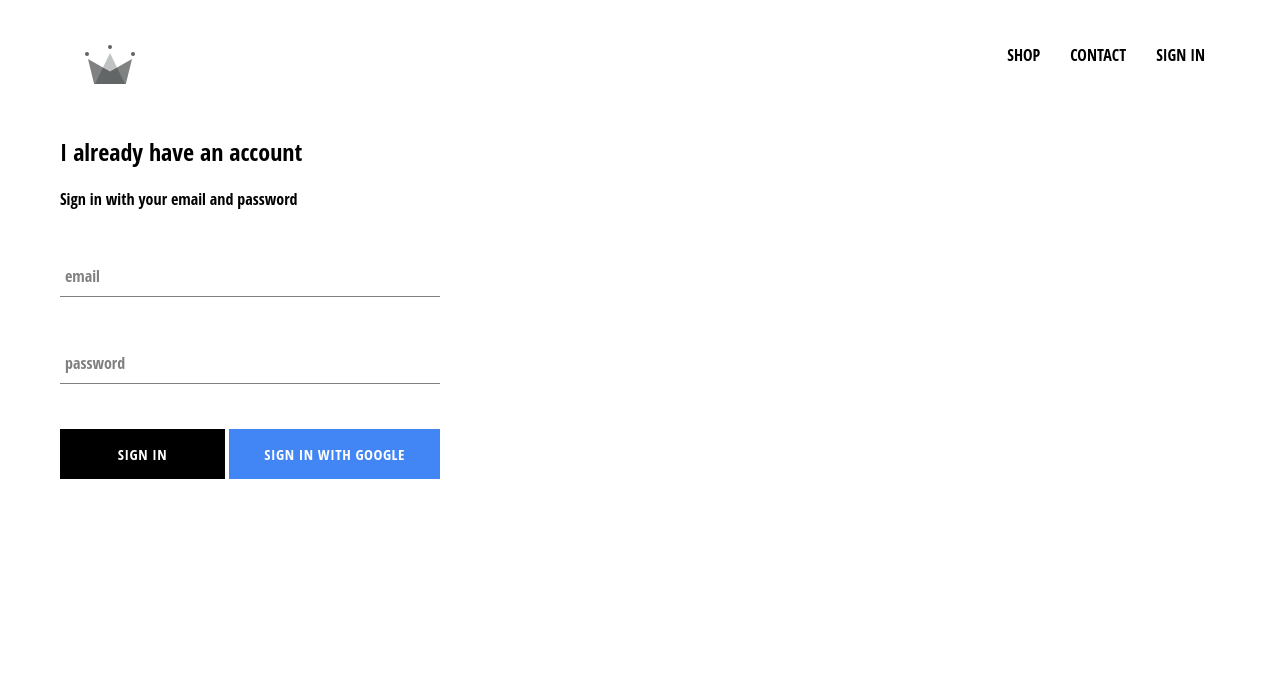
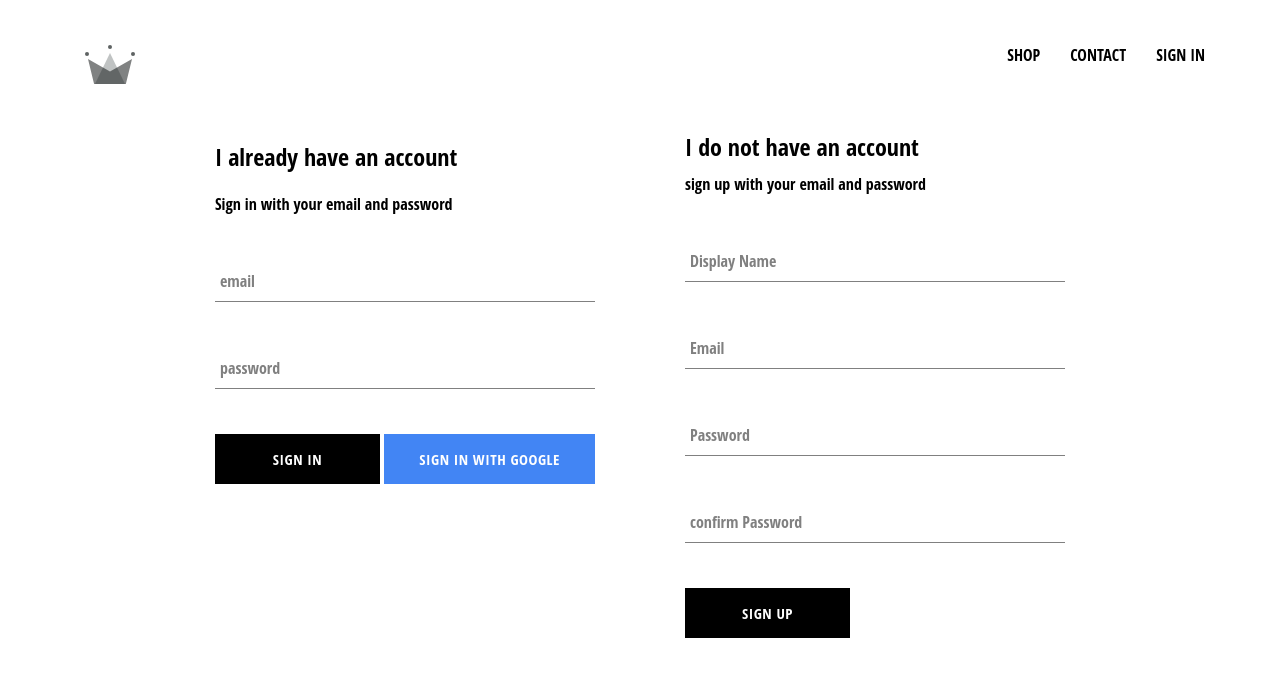
Before and after one commit to kizi2nv/crwn-clothing, a React (Create React App) app: page /signin in a window 1280 px wide. Shown: the top 676 px of the page. Built offline with nearby package versions, Linux system fonts and the light colour scheme; no server answers.

Commit message:
implemented firebase utils, incuding ability to store authenticated users into our firestore database

```diff
--- a/src/App.js
+++ b/src/App.js
@@ -11,21 +11,45 @@
 
 import Header from './components/header/header.components';
 
-import {auth} from './firebase/firebase.utils';
+import {auth,createUserProfileDocument} from './firebase/firebase.utils';
 
 class App extends React.Component{
   constructor(){
     super();
+
     this.state = {
       currentUser:null
     };
   }
-  unsubscribeFromAuth = null
+  unsubscribeFromAuth = null ;
+
   componentDidMount(){
-    this.unsubscribeFromAuth = auth.onAuthStateChanged(user => {
-      this.setState({currentUser:user});
+    this.unsubscribeFromAuth = auth.onAuthStateChanged(async userAuth => {
+
+
+      if (userAuth) {
+
+        const userRef = await createUserProfileDocument(userAuth);
+
+        userRef.onSnapshot(snapShot =>{
+
+          this.setState({
+            currentUser:{
+              id: snapShot.id,
+              ...snapShot.data()
+            }
+          })
+          console.log(this.state);
         });
+
+
+      }
+      else{
+        this.setState({currentUser:userAuth});
+      }
+    });
   }
+
   componentWillUnmount(){
     this.unsubscribeFromAuth();
   }
--- a/src/components/sign-in/sign-in.component.jsx
+++ b/src/components/sign-in/sign-in.component.jsx
@@ -61,7 +61,11 @@
 
                 <div className='buttons'>
                     <CustomButton type="submit" >Sign In</CustomButton>
-                    <CustomButton  onClick={signInWithGoogle} isGoogleSignIn>{''} sign in With Google{''}</CustomButton>
+                    <CustomButton  onClick={signInWithGoogle} isGoogleSignIn>
+                        {' '}
+                         sign in With Google
+                         {' '}
+                         </CustomButton>
                 </div>
                 </form>
 
--- /dev/null
+++ b/src/components/sign-up/sign-up.component.jsx
@@ -0,0 +1,114 @@
+import React from 'react';
+
+import FormInput from '../form-input/form-input.component';
+
+import CustomButton from '../custom-button/custom-button.component';
+
+import {auth, createUserProfileDocument} from '../../firebase/firebase.utils';
+
+import './sign-up.styles.scss';
+
+
+class SignUp extends React.Component{
+    constructor(){
+        super();
+
+
+    this.state= {
+        displayName:'',
+        email:'',
+        password:'',
+        confirmPassword: ''
+     };
+    }
+    handleSubmit = async event => {
+        event.preventDefault();
+
+        const{ displayName, email, password, confirmPassword} = this.state;
+
+        if(password !== confirmPassword){
+         alert("passwords don't match") ;
+         return;
+        }
+
+        try{
+            const{user} = await auth.createUserWithEmailAndPassword(email, password)
+          await createUserProfileDocument(user,{displayName});
+            this.setState(
+                 {
+                    displayName:'',
+                    email:'',
+                    password:'',
+                    confirmPassword: ''
+                 });
+
+        } catch (error){
+            console.error(error);
+        }
+
+    };
+
+    handleChange = event =>{
+      const { name, value}  = event.target;
+      this.setState({[name]:value});
+    };
+
+    render(){
+const{displayName, email, password, confirmPassword}= this.state;
+
+        return(
+            <div className='sign-up'>
+                <h2 className='title'> I do not have an account</h2>
+                <span> sign up with your email and password</span>
+                <form className='sign-up-form' onSubmit={this.handleSubmit}>
+                    <FormInput
+                    type='text'
+                    name='displayName'
+                    value={displayName}
+                    onChange={this.handleChange}
+                    label='Display Name'
+                    required
+                 />
+
+
+
+                    <FormInput
+                    type='email'
+                    name='email'
+                    value={email}
+                    onChange={this.handleChange}
+                    label='Email'
+                    required
+
+
+                    />
+
+                    <FormInput
+                    type='password'
+                    name='password'
+                    value={password}
+                    onChange={this.handleChange}
+                    label='Password'
+                    required
+
+
+                    />
+
+                    <FormInput
+                    type='password'
+                    name='confirmPassword'
+                    value={confirmPassword}
+                    onChange={this.handleChange}
+                    label='confirm Password'
+                    required
+                    />
+
+
+                <CustomButton type='submit'>SIGN UP </CustomButton>
+                </form>
+            </div>
+        )
+    }
+}
+
+export default SignUp;
--- /dev/null
+++ b/src/components/sign-up/sign-up.styles.scss
@@ -0,0 +1,9 @@
+.sign-up{
+    display: flex;
+    flex-direction: column;
+    width: 380px;
+
+    .title{
+        margin:10px 0 ;
+    }
+}
--- a/src/firebase/firebase.utils.js
+++ b/src/firebase/firebase.utils.js
@@ -15,6 +15,38 @@
     measurementId: "G-DC017JZZR7"
   };
 
+  export const createUserProfileDocument = async (userAuth, additionalDAta) =>{
+
+
+
+    if (!userAuth) return;
+    const userRef = firestore.doc(`users/${userAuth.uid}`);
+
+    const snapShot = await userRef.get();
+
+    if (!snapShot.exists){
+      const{displayName, email} = userAuth;
+      const createdAt = new Date();
+try{
+  await userRef.set({
+  displayName,
+  email,
+  createdAt,
+  ...additionalDAta
+})
+
+} catch(error) {
+  console.log('error creating user', error.message);
+
+}
+
+
+   }
+
+    return userRef;
+
+  } ;
+
   firebase.initializeApp(config);
 
   export const auth = firebase.auth();
--- a/src/pages/sign-in-and-sign-up/sign-in-and-sign-up.component.jsx
+++ b/src/pages/sign-in-and-sign-up/sign-in-and-sign-up.component.jsx
@@ -2,11 +2,13 @@
 
 import SignIn from '../../components/sign-in/sign-in.component';
 
+import SignUp from '../../components/sign-up/sign-up.component';
 import './sign-in-and-sign-up.styles.scss';
 
 const SignInAndSignUpPage = () =>(
     <div className='sign-in-and-sign-up'>
         <SignIn/>
+        <SignUp/>
     </div>
 );
 
--- a/src/pages/sign-in-and-sign-up/sign-in-and-sign-up.styles.scss
+++ b/src/pages/sign-in-and-sign-up/sign-in-and-sign-up.styles.scss
@@ -0,0 +1,6 @@
+.sign-in-and-sign-up{
+    display: flex;
+    justify-content: space-between;
+    width: 850px;
+    margin:30px auto
+}
```
